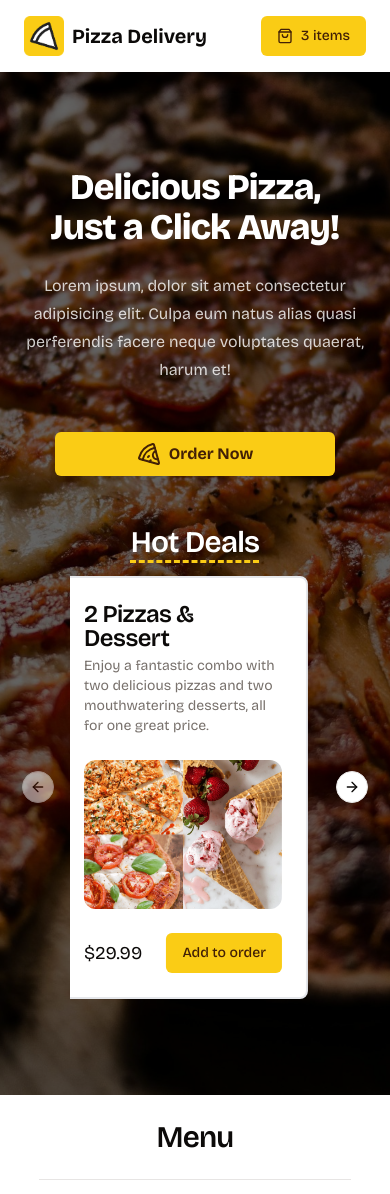
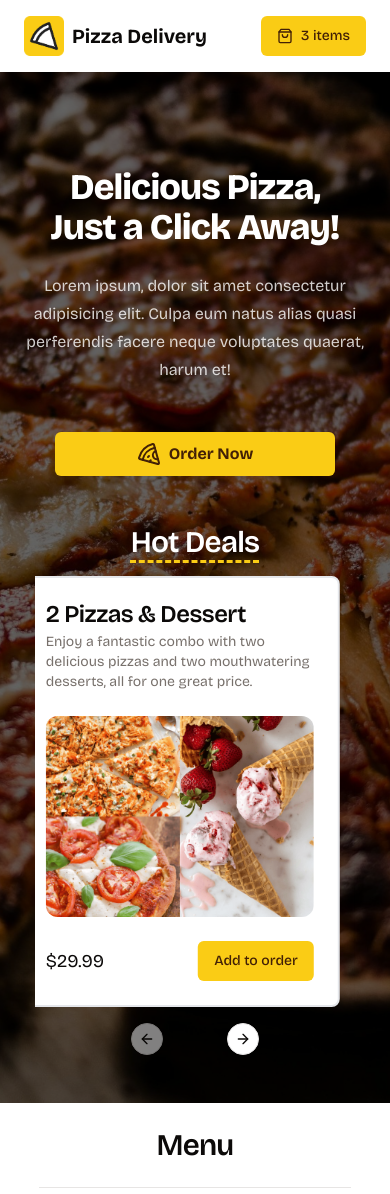
Before and after one commit to alex10340/pizza-delivery, a Next.js app: page / in a window 390 px wide. Shown: the top 1194 px of the page. Built offline with nearby package versions, Linux system fonts and the light colour scheme.

Commit message:
responsive carousel

```diff
--- a/src/components/DealsSlider.tsx
+++ b/src/components/DealsSlider.tsx
@@ -38,15 +38,15 @@ export function DealsSlider() {
       </h2>
       <Carousel
         plugins={[plugin.current]}
-        className="w-full max-w-[250px] min-[440px]:max-w-xs lg:max-w-[350px]"
+        className="w-full max-w-xs min-[440px]:max-w-xs lg:max-w-[350px]"
         onMouseEnter={plugin.current.stop}
         onMouseLeave={plugin.current.reset}
       >
         <CarouselContent>
           {combos.map((combo) => {
             return (
-              <CarouselItem>
-                <Card key={combo.id} className="border-2 border-gray-200">
+              <CarouselItem key={combo.id}>
+                <Card className="border-2 border-gray-200">
                   <CardHeader className="grow">
                     <CardTitle>{combo.name}</CardTitle>
                     <CardDescription>{combo.description}</CardDescription>
@@ -72,8 +72,8 @@ export function DealsSlider() {
             );
           })}
         </CarouselContent>
-        <CarouselPrevious />
-        <CarouselNext />
+        <CarouselPrevious className="absolute top-100 mt-8 left-[30%]" />
+        <CarouselNext className="absolute top-100 mt-8 right-[30%]" />
       </Carousel>
     </>
   );
```
